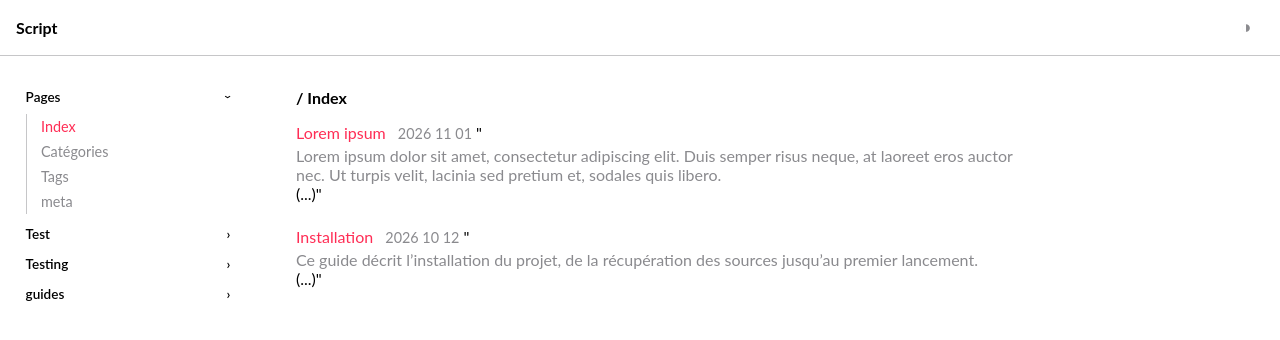
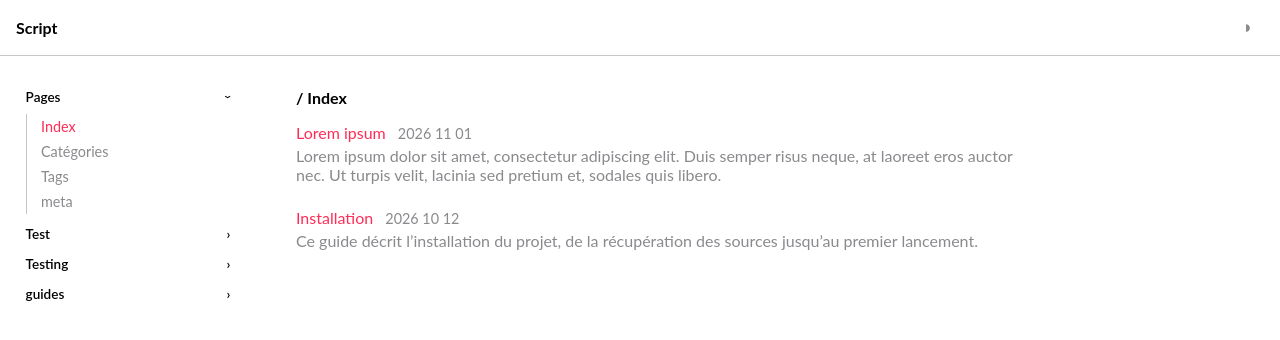
Before and after one commit to script-txt/script-txt.github.io, a Jekyll site: the page built from index.html, in a window 1280 px wide. Shown: the top 340 px of the page. Built offline with Jekyll 4.4.1, drawn with Linux system fonts in a browser that asks for light colours.

Commit message:
Update index.html

```diff
--- a/index.html
+++ b/index.html
@@ -8,7 +8,7 @@ nav_order: 1
   <li>
     <a class="post-title" href="{{ post.url | relative_url }}">{{ post.title }}</a>
     <time datetime="{{ post.date | date_to_xmlschema }}">{{ post.date | date: "%Y %m %d" }}</time>
-    "{{ post.excerpt }} (...)"
+    {{ post.excerpt (...) }}
   </li>
   {%- endfor %}
 </ul>
```
